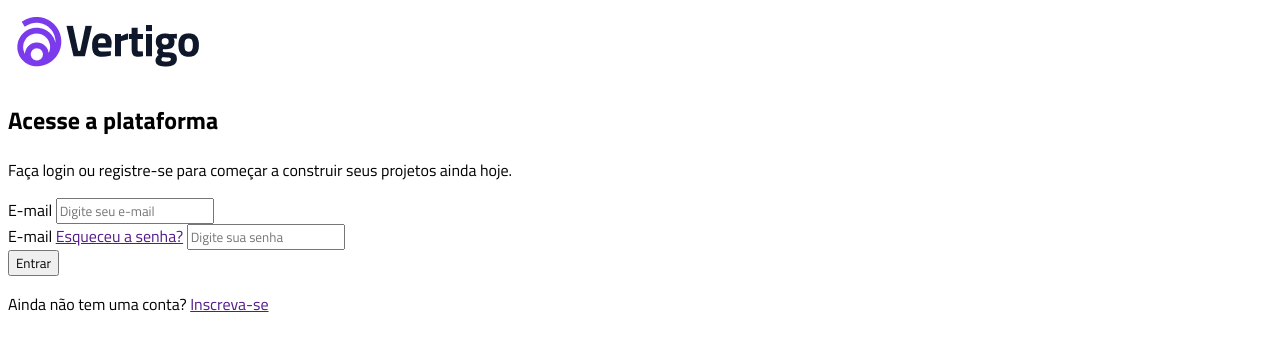
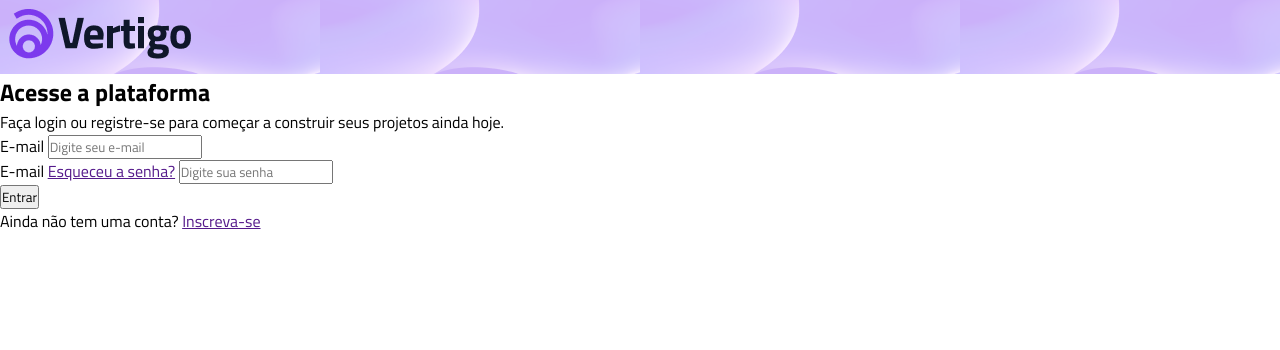
Before and after one commit to Gabrielly015/projeto-vertigo, a plain HTML site: page index.html in a window 1280 px wide. Drawn offline with Linux system fonts and the light colour scheme.

Commit message:
atualização - imagem de fundo do header

```diff
--- a/style.css
+++ b/style.css
@@ -1,3 +1,11 @@
 * {
+    /* reset do CSS  */
+    margin: 0;
+    padding: 0;
+    box-sizing: border-box;
      font-family: 'Titillium Web', sans-serif;
 }
+
+header {
+    background-image: url(./img.png);
+}
```
Also changed, not shown: img.png (added).
